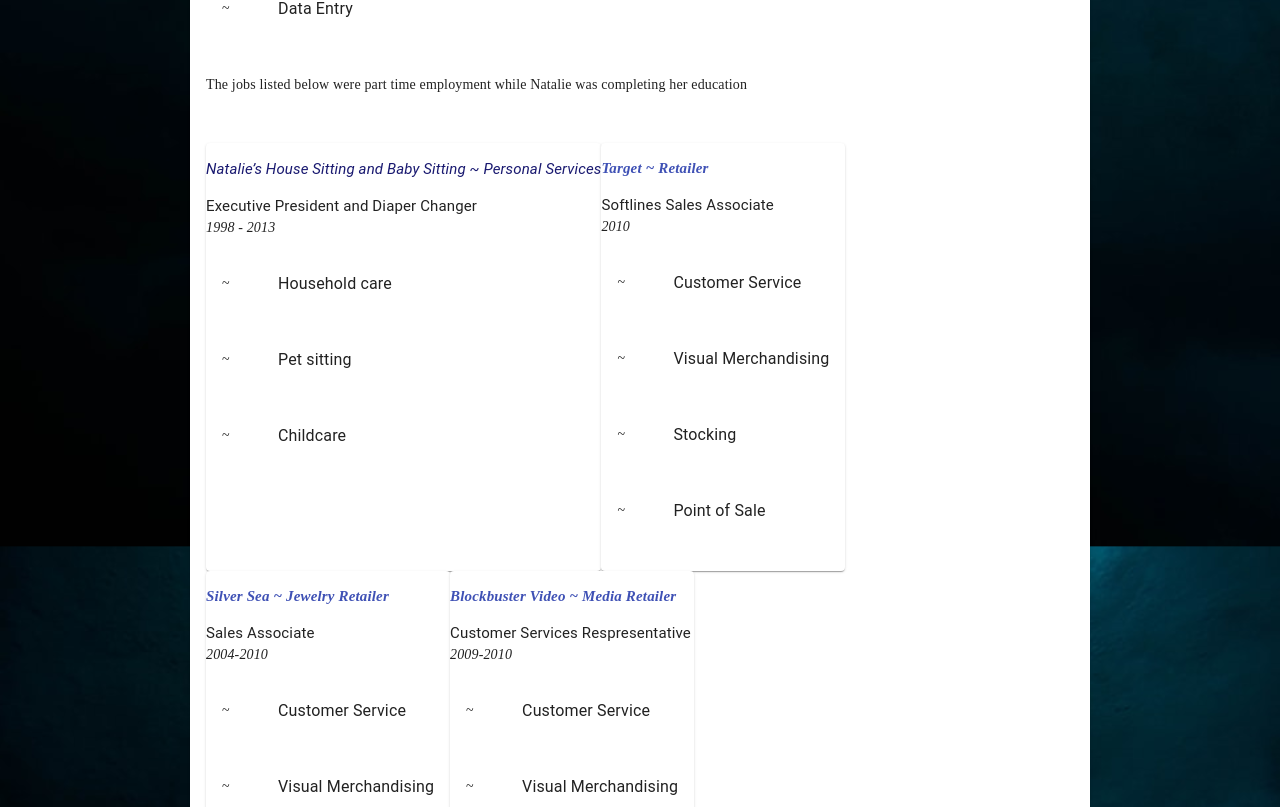
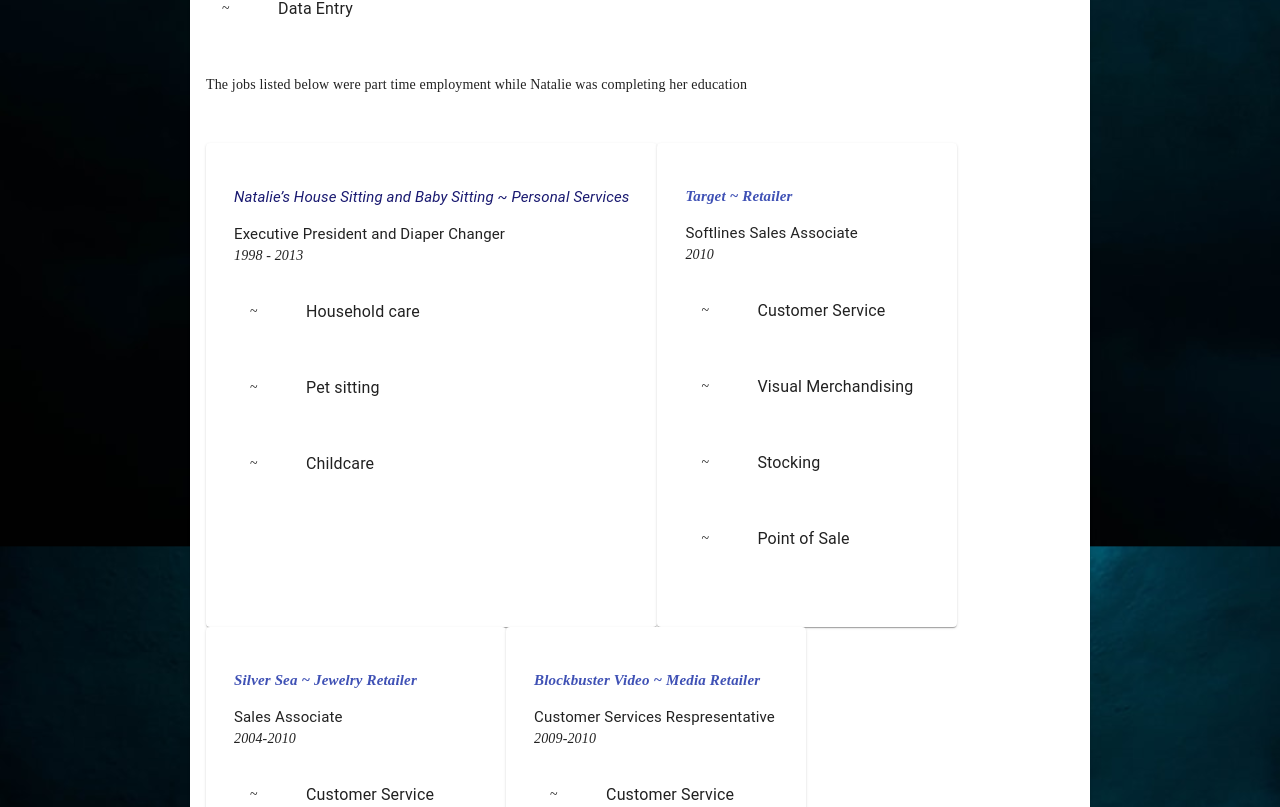
Before and after one commit to listenToRipley/nataliekendrick, a React (Create React App) app: page /resume in a window 1280 px wide. Shown: the part 1373-2180 px from the top of the page. Built offline with nearby package versions, Linux system fonts and the light colour scheme.

Commit message:
student cards need work

```diff
--- a/src/Components/ResumeExp.js
+++ b/src/Components/ResumeExp.js
@@ -28,6 +28,9 @@
     color: 'secondary',
     underline: 'hover',
   },
+  duty: {
+    fontSize: 10
+  },
   studentHistory: {
     display: 'flex',
     flexWrap: 'wrap',
@@ -35,7 +38,11 @@
     marginBottom: '2em'
   },
   studentCard:{
-    padding: '1em'
+    display: 'flex',
+    flexWrap: 'wrap',
+    maxWidth: '100px',
+    maxHeight: '150px',
+    margin: '1em',
   },
   studentTitle: {
     fontSize: 15
@@ -43,9 +50,14 @@
   noLink: {
     color: 'midnightblue'
   },
-  duty: {
-    fontSize: 10
+  content: {
+    padding: '2em'
+  },
+  studentDuty:{
+    fontSize: 10,
+    padding: '0 aut0'
   }
+
 }));
 
 
@@ -265,6 +277,7 @@
   const studentHistory = schoolHistory.map((each) => {
     return (
       <Card classes={classes.studentCard}>
+      <div className={classes.content}>
       {each.site === ''?
       <Typography className={classes.company}>
       <p className={classes.noLink}>{each.company} ~ {each.type}</p>
@@ -282,12 +295,13 @@
             <div>
             <ListItem className={classes.studentHistory}>
               <ListItemAvatar>{each.div}</ListItemAvatar>
-              <ListItemText className={classes.duty}>{duty}</ListItemText>
+              <ListItemText className={classes.studentDuty}>{duty}</ListItemText>
             </ListItem>
           </div>
           )
         })}
       </List>
+      </div>
       </Card>
     )
   })
```
